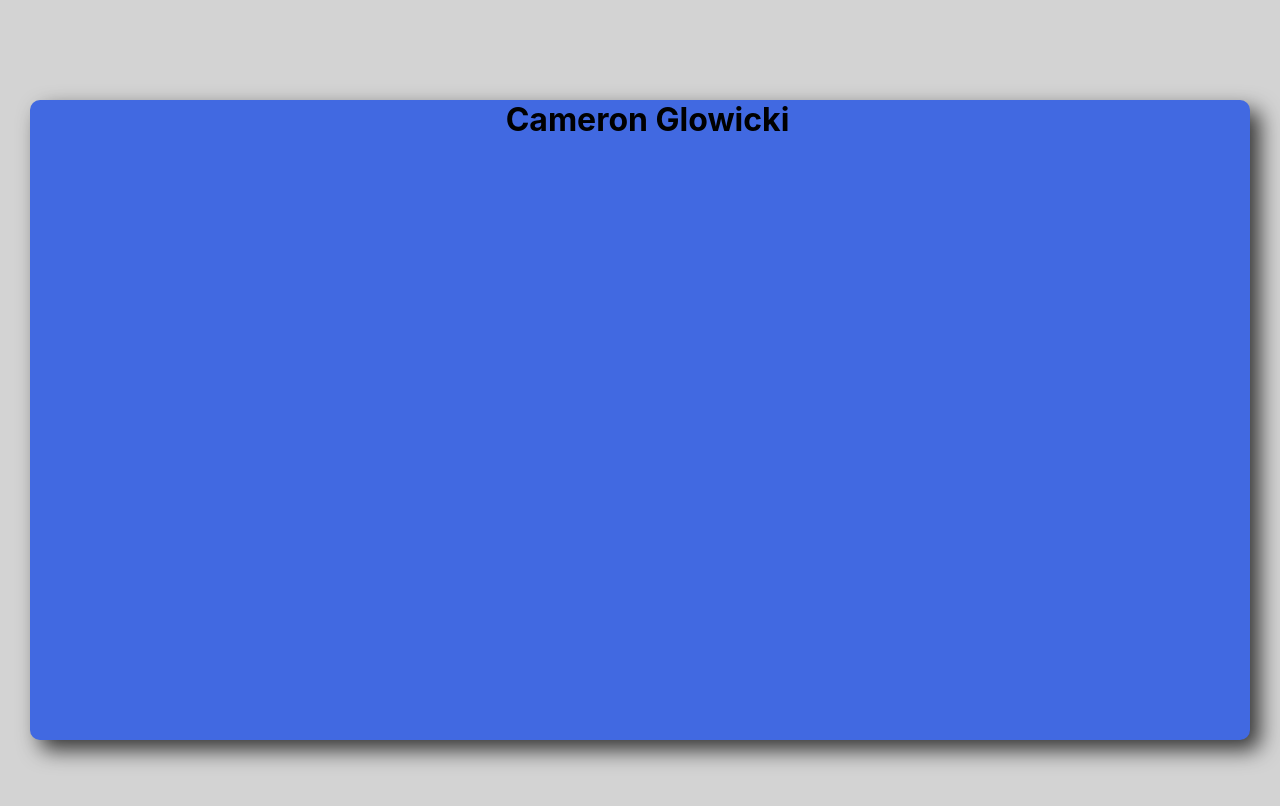
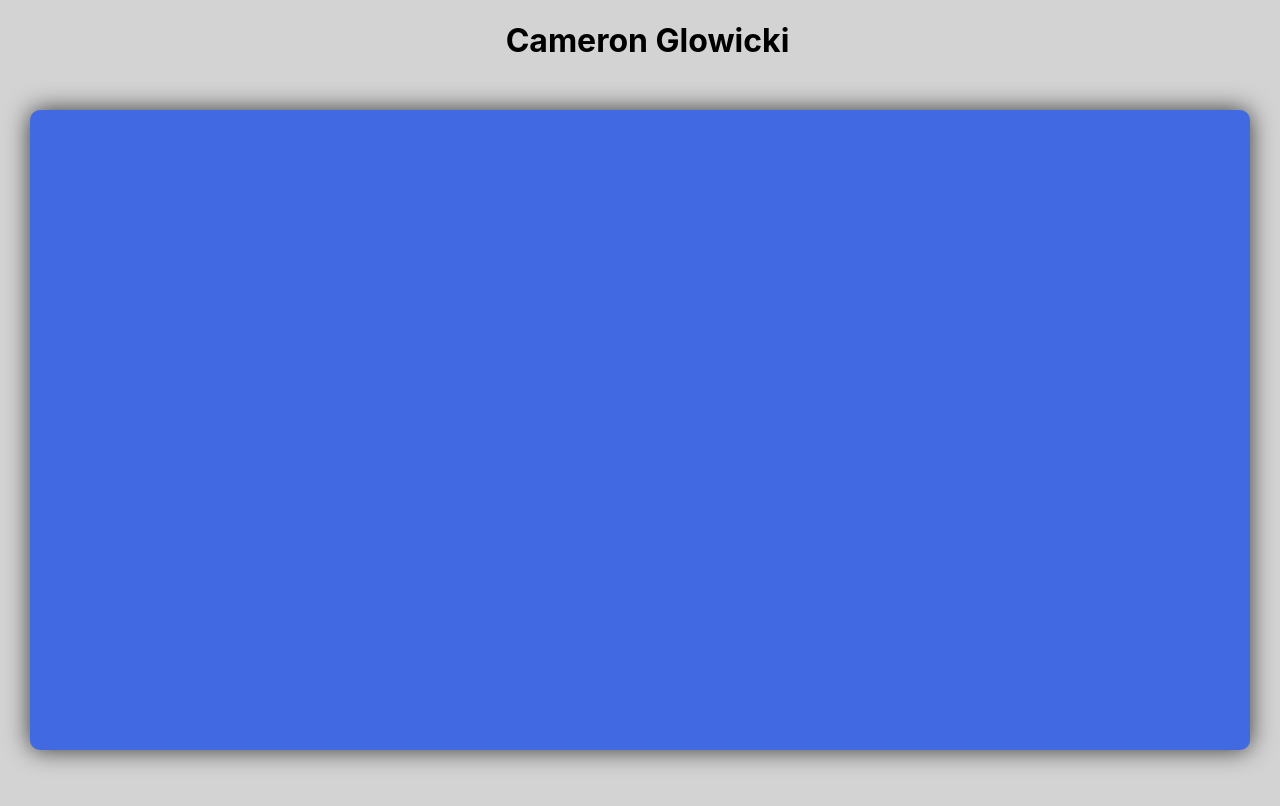
Before and after one commit to Cglowicki/crg-portfolio, a React (Create React App) app: page / in a window 1280 px wide. Shown: the top 806 px of the page. Built offline with nearby package versions, Linux system fonts and the light colour scheme.

Commit message:
size intro-slide box

```diff
--- a/src/App.js
+++ b/src/App.js
@@ -3,6 +3,7 @@
 function App() {
   return (
     <div className="App">
+      <h1 className="name">Cameron Glowicki</h1>
       <IntroDisplay />
     </div>
   );
--- a/src/components/IntroDisplay.jsx
+++ b/src/components/IntroDisplay.jsx
@@ -4,7 +4,6 @@
 export default function IntroDisplay() {
   return (
     <div className="intro-slide">
-      <h1 className="name">Cameron Glowicki</h1>
     </div>
   );
 };
--- a/src/components/IntroDisplay.scss
+++ b/src/components/IntroDisplay.scss
@@ -1,11 +1,11 @@
 .intro-slide {
   background-color: royalblue;
-  margin: 100px 30px 0px 30px;
+  margin: 50px 30px 70px 30px;
   height: 80vh;
   border-radius: 10px;
-  box-shadow: 10px 10px 21px 0px rgba(0,0,0,0.75);
--webkit-box-shadow: 10px 10px 21px 0px rgba(0,0,0,0.75);
--moz-box-shadow: 10px 10px 21px 0px rgba(0,0,0,0.75);
+  box-shadow: 0px 0px 25px 0px rgba(0,0,0,0.75);
+  -webkit-box-shadow: 0px 0px 25px 0px rgba(0,0,0,0.75);
+  -moz-box-shadow: 0px 0px 25px 0px rgba(0,0,0,0.75);
 }
 
 .name {
```
